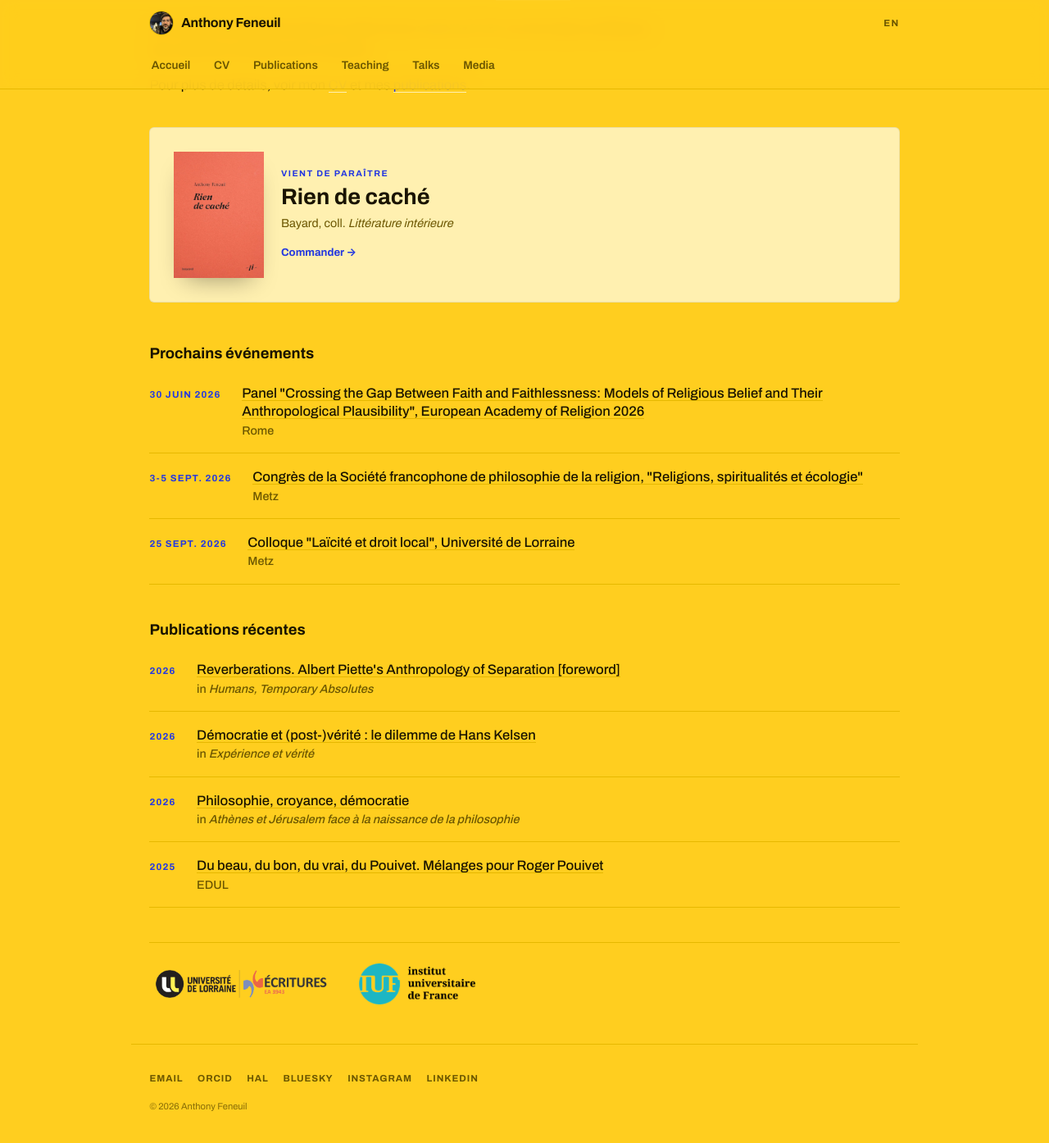
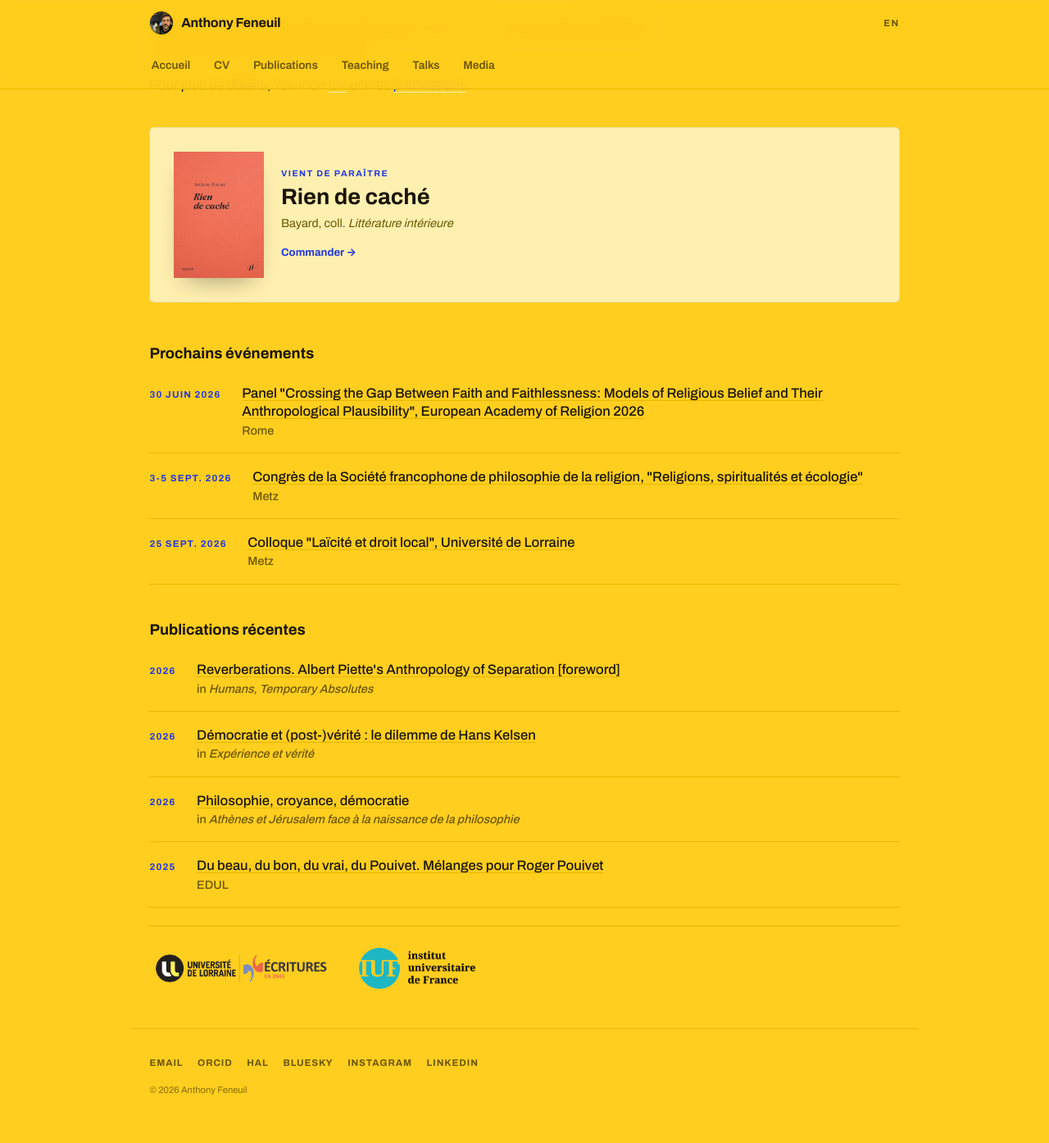
Before and after one commit to anfnl/anfnl.github.io, a Jekyll site: the page built from _pages/apercu2.md, in a window 1280 px wide and 1400 px high, scrolled down 827 px. Shown: the top 1394 px of the window at 82% size. Built offline with Jekyll 4.4.1, drawn with Linux system fonts in a browser that asks for light colours; some web fonts are replaced.

Commit message:
Add files via upload

```diff
--- a/_layouts/refonte.html
+++ b/_layouts/refonte.html
@@ -96,9 +96,12 @@
   .btn:hover{background:var(--ink);color:var(--paper)}
 
   /* Affiliations */
-  .affil{display:flex;gap:2rem;align-items:center;flex-wrap:wrap;margin-top:2.6rem;padding-top:1.6rem;border-top:1px solid var(--line)}
-  .affil img{height:50px;width:auto;transition:.2s}
-  @media (hover:hover){.affil img{filter:grayscale(100%);opacity:.7}.affil a:hover img{filter:none;opacity:1}}
+  .affil{display:flex;gap:2rem;align-items:center;flex-wrap:wrap;margin-top:1.4rem;padding-top:1.6rem;border-top:1px solid var(--line)}
+  .affil img{height:50px;width:auto}
+  /* dernier filet de la liste d'événements/pubs juste avant les logos : on l'enlève */
+  .next-events + .affil,
+  .next-events:last-of-type li:last-child{border-bottom:none}
+  .next-events:last-of-type{margin-bottom:0}
 
   /* Footer */
   .site-foot{border-top:1px solid var(--line);margin-top:3rem;max-width:960px;margin-left:auto;margin-right:auto;padding:2rem 1.15rem 2.6rem;display:flex;flex-wrap:wrap;gap:1rem 1.4rem;justify-content:space-between}
```
